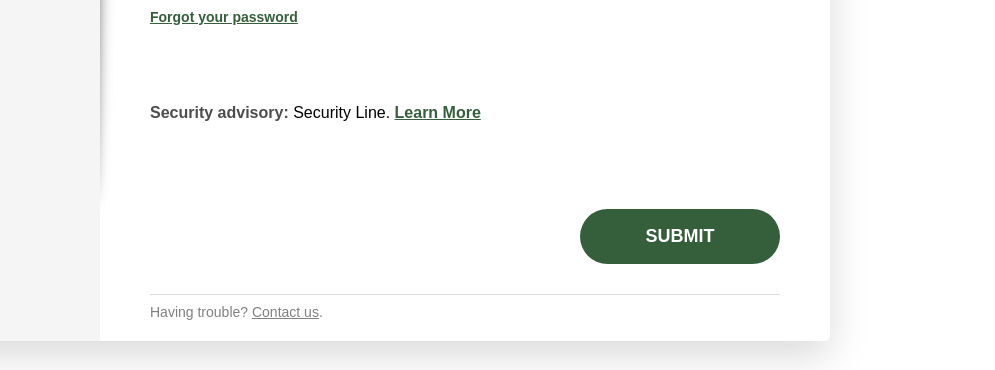
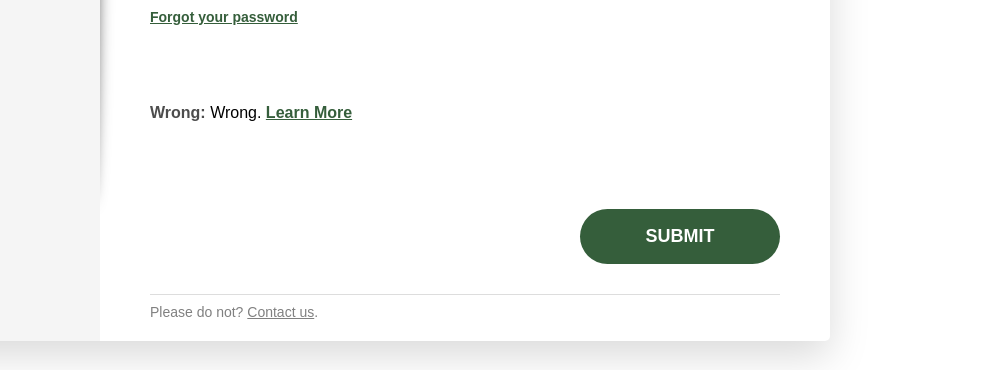
Before and after one commit to ForAppDeveloper/GithubDeploySample, a website: page dist/index.html in a window 1280 px wide. Shown: the part 556-926 px from the top of the page, 285-1280 px from the left. Drawn offline with Linux system fonts and the light colour scheme; a web font is replaced by a local one.

Commit message:
Update index.html

```diff
--- a/dist/index.html
+++ b/dist/index.html
@@ -117,7 +117,7 @@
 
                 <div><br><br><br></div>
                 <div class="question-for-selection">
-                  <b>Security advisory:</b> Security Line.
+                  <b>Wrong:</b> Wrong.
                   <b class="red-color">
                     <a id="l_security_advisory_btn" target="_blank">Learn More</a>
                   </b>
@@ -144,7 +144,7 @@
               <div class="FooterLogin desktop">
                 <div class="links-group">
                   <div class='contact link'>
-                    Having trouble?
+                    Please do not?
                     <a id="contact_us" class='pointer-hand grey-link'>Contact us</a>.
                   </div>
                 </div>
```
